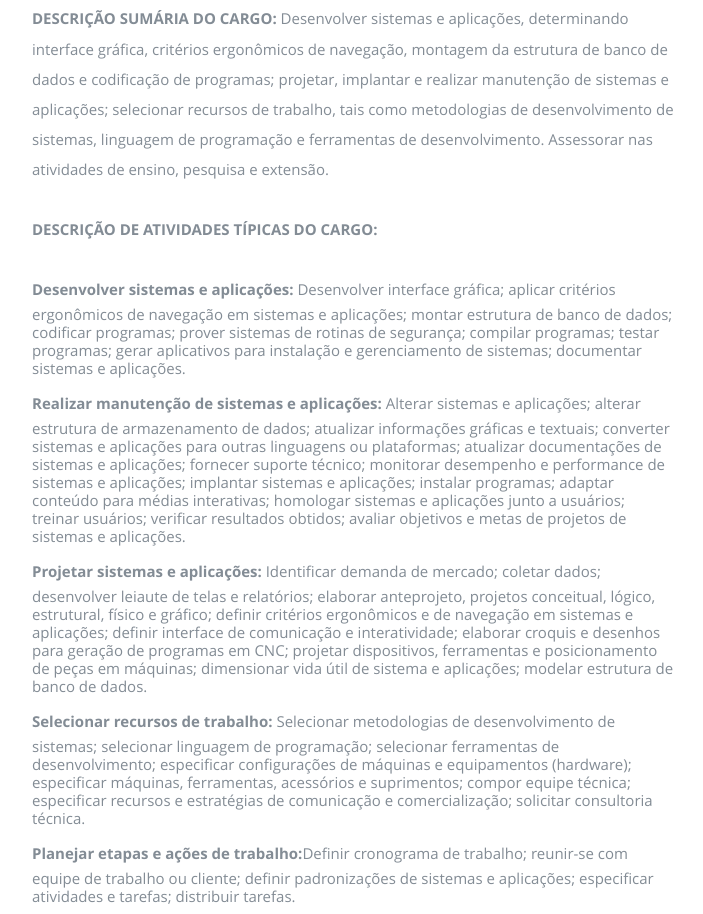
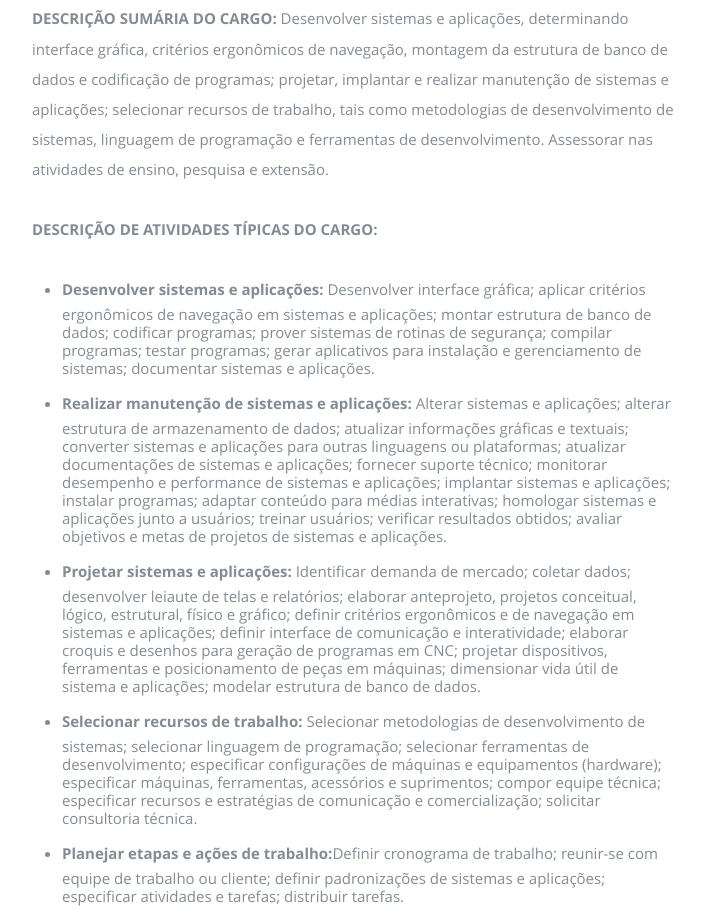
Before and after one commit to felipeschirmann/ceevee, a plain HTML site: page index.html in a window 1280 px wide. Shown: the part 2813-3727 px from the top of the page, without its empty margins (373-1076 px from the left). Drawn offline with nearby package versions, Linux system fonts and the light colour scheme.

Commit message:
refactor: index add  class="disc" field work

```diff
--- a/index.html
+++ b/index.html
@@ -250,7 +250,7 @@
                         de desenvolvimento.
                         Assessorar nas atividades de ensino, pesquisa e extensão.<br><br>
                         <strong>DESCRIÇÃO DE ATIVIDADES TÍPICAS DO CARGO:</strong>
-                     <ul>
+                     <ul class="disc">
                         <li><strong>Desenvolver sistemas e aplicações:</strong> Desenvolver interface gráfica;
                            aplicar
                            critérios ergonômicos de navegação em sistemas e
```
